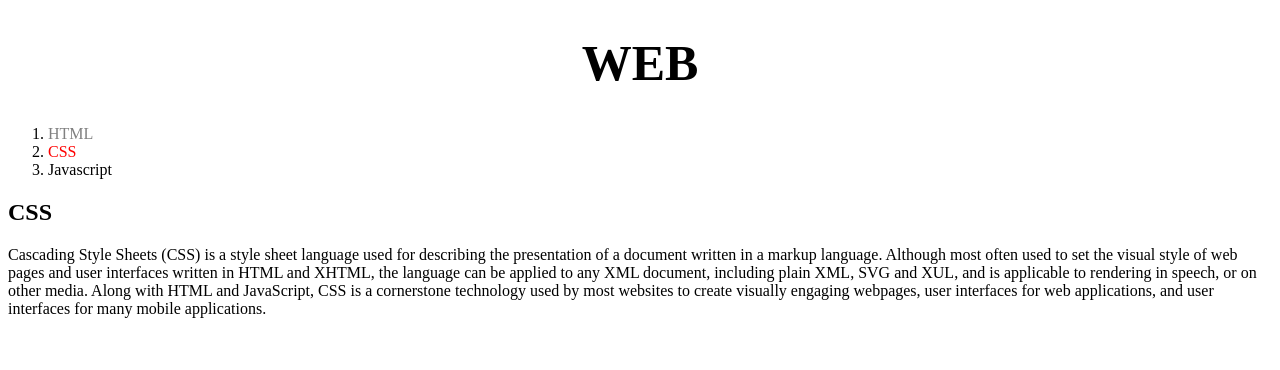
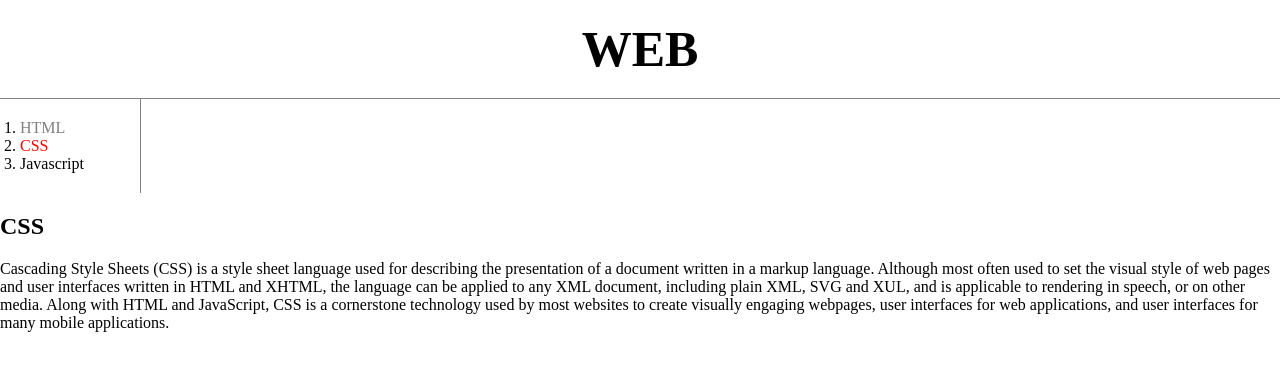
Before and after one commit to goodsoulkor/webnstudy, a plain HTML site: page 2.html in a window 1280 px wide. Drawn offline with Linux system fonts and the light colour scheme.

Commit message:
박스모델
Web2 CSS - 9. 박스 모델 써먹기

```diff
--- a/2.html
+++ b/2.html
@@ -6,6 +6,9 @@
   <title>WEB1 - CSS</title>
   <meta charset="utf-8">
   <style>
+    body {
+      margin: 0;
+    }
     #active {
       color: red;
     }
@@ -19,6 +22,15 @@
     h1 {
       font-size: 50px;
       text-align: center;
+      border-bottom: 1px solid gray;
+      margin: 0;
+      padding: 20px;
+    }
+    ol {
+      border-right: 1px solid gray;
+      width: 100px;
+      margin: 0;
+      padding: 20px;
     }
   </style>
 </head>
```
Also changed, not shown: box.html (added, +21 -0 lines).
